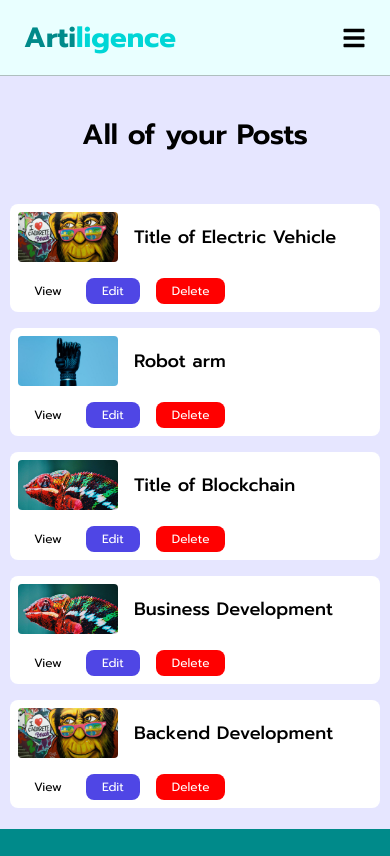
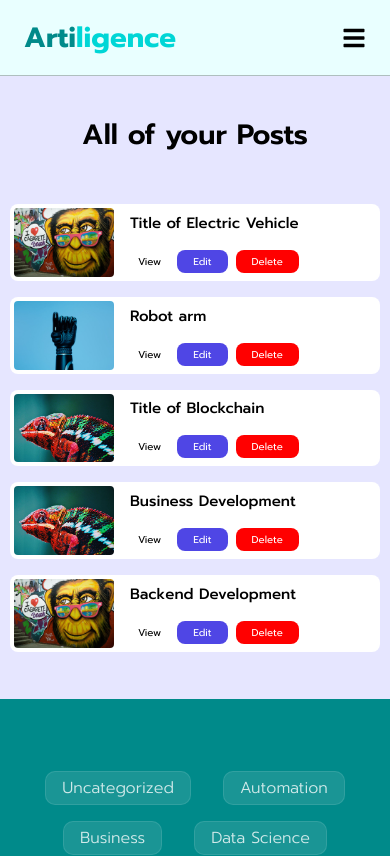
Before and after one commit to panomartdev/Artiligence-Blog-Frontend, a React (Vite) app: page /myposts/Ernest in a window 390 px wide. Shown: the top 856 px of the page. Built offline with nearby package versions, Linux system fonts and the light colour scheme; the HTML template or start-up script is replaced by a standard one.

Commit message:
responsive

```diff
--- a/src/components/Header.jsx
+++ b/src/components/Header.jsx
@@ -36,21 +36,21 @@ const Header = () => {
         {/* Navigator links */}
         <ul className={`nav-menu ${navShow ? "active" : "" }`}>
           <li>
-            <Link to="/profile/Ernest">Ernest Achiever</Link>
+            <Link to="/profile/Ernest" onClick={() => setNavShow(false)}>Ernest Achiever</Link>
           </li>
           <li>
-            <Link to="/create">Create Post</Link>
+            <Link to="/create" onClick={() => setNavShow(false)}>Create Post</Link>
           </li>
           <li>
-            <Link to="/authors">Authors</Link>
+            <Link to="/authors" onClick={() => setNavShow(false)}>Authors</Link>
           </li>
           <li className='login-btn'>
-            <Link className="login-btn-link" to="/logout" >
+            <Link className="login-btn-link" to="/logout" onClick={() => setNavShow(false)}>
               Log Out
             </Link>
           </li>
           <li className='login-btn'>
-            <Link className="login-btn-link" to="/register" >
+            <Link className="login-btn-link" to="/register" onClick={() => setNavShow(false)}>
               Register
             </Link>
           </li>
--- a/src/components/style/Header.scss
+++ b/src/components/style/Header.scss
@@ -91,10 +91,14 @@
                     background-color: darken(#00d6d6, 8);
                     &:hover{
                         color: white !important;
-
+                        border: 1px solid rgba(black, 0.25);
                     }
                 }
                 .login-btn-link{
+                    color:#ddfbfb;
+                    &:hover{
+                        color: black;
+                    }
                     @media screen and (max-width: 1024px) {
                         display: block;
                         width: 100%;
--- a/src/pages/Dashboard.jsx
+++ b/src/pages/Dashboard.jsx
@@ -18,17 +18,18 @@ const Dashboard = () => {
                   <h2 className='all-posts-title'>All of your Posts</h2>
                   {myPost.map((item,index) => (
                       <article className='dashboard-post' key={index}>
-                           <div className='dashboard-content'>
+
                             <div className='dashboard-thumbnail'>
                                     <img src={item.thumbnail}/>
                             </div>
+
+                            <div className='dashboard-content'>
                                 <h5 className='dashboard-title'>{item.title}</h5>
-                           </div>
-
                                 <div className='dashboard-actions'>
                                     <Link className='view-btn' to={`/posts/${item.id}`}>View</Link>
                                     <Link className='edit-btn' to={`/posts/${item.id}/edit`}>Edit</Link>
                                     <Link className='delete-btn' to={`/posts/${item.id}`}>Delete</Link>
+                                </div>
                             </div>
                       </article>
                   ))}
--- a/src/pages/PostDetail.jsx
+++ b/src/pages/PostDetail.jsx
@@ -1,6 +1,7 @@
 import PostAuthor from '../components/PostAuthor'
 import './style/PostDetail.scss'
 import Thumbnail from '../assets/blog22.jpg'
+import { AiOutlineSetting } from "react-icons/ai";
 import { Link, useParams } from 'react-router-dom'
 
 const PostDetail = () => {
@@ -10,6 +11,7 @@ const PostDetail = () => {
        <div className='post-details-content'>
            <div className='post-details-header'>
               <PostAuthor authorId={3} />
+
                <div className='post-details-buttons'>
                   <Link className='edit-btn' to={`/posts/werwer/edit`}>Edit</Link>
                   <Link className='delete-btn' to={`/posts/werwer/edit`}>Delete</Link>
--- a/src/pages/style/Dashboard.scss
+++ b/src/pages/style/Dashboard.scss
@@ -1,6 +1,7 @@
 .dashboard{
     .dashboard-container{
         min-height: 70svh;
+        max-width: 900px;
         display: flex;
         flex-direction: column;
         gap: 1rem;
@@ -14,47 +15,57 @@
         .dashboard-post{
             background-color: white;
             border-radius: 0.5rem;
-            padding: 0.5rem ;
+            padding: 0.25rem ;
             display: flex;
             align-items: center;
             @media screen and (max-width: 640px) {
-                flex-direction: column;
-            }
-            .dashboard-content{
-                display: flex;
-                align-items: center;
-                width: 80%;
-                @media screen and (max-width: 640px) {
-                    width: 100%;
+
             }
             .dashboard-thumbnail{
                 display: flex;
                 align-items: center;
                 img{
-                        height: 50px;
-                        width: 100px;
+                    width: 150px;
                     object-fit: cover;
                     border-radius: 0.25rem;
+                    @media screen and (max-width: 640px) {
+                        width: 100px;
                     }
                 }
+            }
+            .dashboard-content{
+                display: flex;
+                justify-content: space-between;
+                align-items: center;
+                width: 100%;
+                @media screen and (max-width: 640px) {
+                    flex-direction: column;
+                    justify-content: center;
+                    align-items: start;
+
+                }
+
                 .dashboard-title{
                     grid-column: span 7 / span 7;
                     font-size: 18px;
                     font-weight: 500;
                     margin-left: 1rem;
+                    @media screen and (max-width:640px) {
+                        text-align: left;
+                        font-size: 15px;
                     }
                 }
-
                 .dashboard-actions{
-                margin-right: 1rem;
+                    margin-left: 1rem;
                     display: flex;
+                    justify-content: flex-start;
                     column-gap: 0.5rem;
                     @media screen and (max-width: 640px) {
                         width: 100%;
                         margin-top: 1rem;
                         display: flex;
-                    margin-left: 2rem;
-                    gap: 1rem;
+                        margin-right: 1rem;
+                        gap: 0.5rem;
                     }
                     .view-btn{
                         display: block;
@@ -62,11 +73,11 @@
                         color: black;
                         border-radius: 0.5rem;
                         font-weight: 700;
-                    font-size: 14px;
+                        font-size: 16px;
                         padding: 0.25rem 0.5rem;
                         @media screen and (max-width: 640px) {
                             font-weight: 400;
-                        font-size: 12px;
+                            font-size: 10px;
                         }
 
                     }
@@ -76,12 +87,12 @@
                         color: white;
                         border-radius: 0.5rem;
                         font-weight: 400;
-                    font-size: 14px;
+                        font-size: 16px;
                         padding: 0.25rem 1rem;
                         background-color: #4f46e5;
                         @media screen and (max-width: 640px) {
                             font-weight: 400;
-                        font-size: 12px;
+                            font-size: 10px;
                         }
                     }
                     .delete-btn{
@@ -89,16 +100,20 @@
                         text-align: center;
                         color: white;
                         font-weight: 400;
-                    font-size: 14px;
+                        font-size: 16px;
                         border-radius: 0.5rem;
                         padding: 0.25rem 1rem;
                         background-color: red;
                         @media screen and (max-width: 640px) {
                             font-weight: 400;
-                        font-size: 12px;
+                            font-size: 10px;
+
                         }
                     }
                 }
             }
+
+
         }
     }
+}
--- a/src/pages/style/PostDetail.scss
+++ b/src/pages/style/PostDetail.scss
@@ -9,16 +9,28 @@
         background-color: white;
         border-radius: 10px;
         min-height: 60vh;
-
+        @media screen and (max-width: 1024px) {
+            padding: 2rem 3rem;
+        }
+        @media screen and (max-width: 640px) {
+            padding: 1rem 1.5rem;
+        }
         .post-details-header{
             display: flex;
             justify-content: space-between;
             align-items: center;
             border-bottom: 1px solid rgba(black, 0.2);
+            padding-bottom: 1rem;
 
             .post-details-buttons{
                 display: flex;
                 gap: 1rem;
+                @media screen and (max-width: 1024px){
+                    gap: 0.5rem;
+                }
+                @media screen and (max-width: 640px){
+                    flex-direction: column;
+                }
                 .edit-btn {
                     display: block;
                     text-align: center;
@@ -29,6 +41,9 @@
                     font-size: 14px;
                     padding: 0.25rem 1rem;
                     background-color: #4f46e5;
+                    @media screen and (max-width: 640px){
+                        padding: 0.1rem 0.5rem;
+                    }
                 }
                 .delete-btn{
                     display: block;
@@ -40,7 +55,9 @@
                     border-radius: 0.5rem;
                     padding: 0.25rem 1rem;
                     background-color: red;
-
+                    @media screen and (max-width: 640px){
+                        padding: 0.1rem 0.75rem;
+                    }
                 }
             }
         }
```
Also changed, not shown: 1 other file (tests, documents, lock files or other folders). Lines whose indentation alone changed are shown as unchanged.
